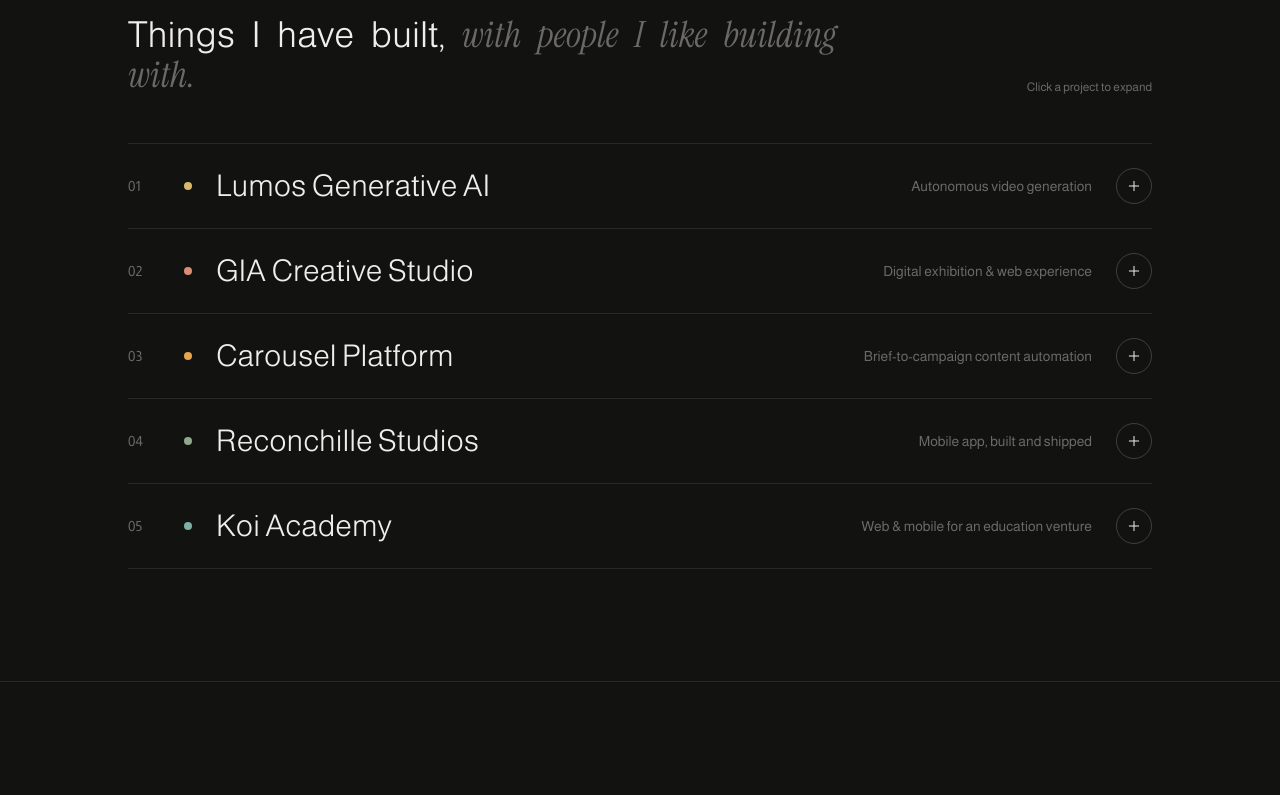
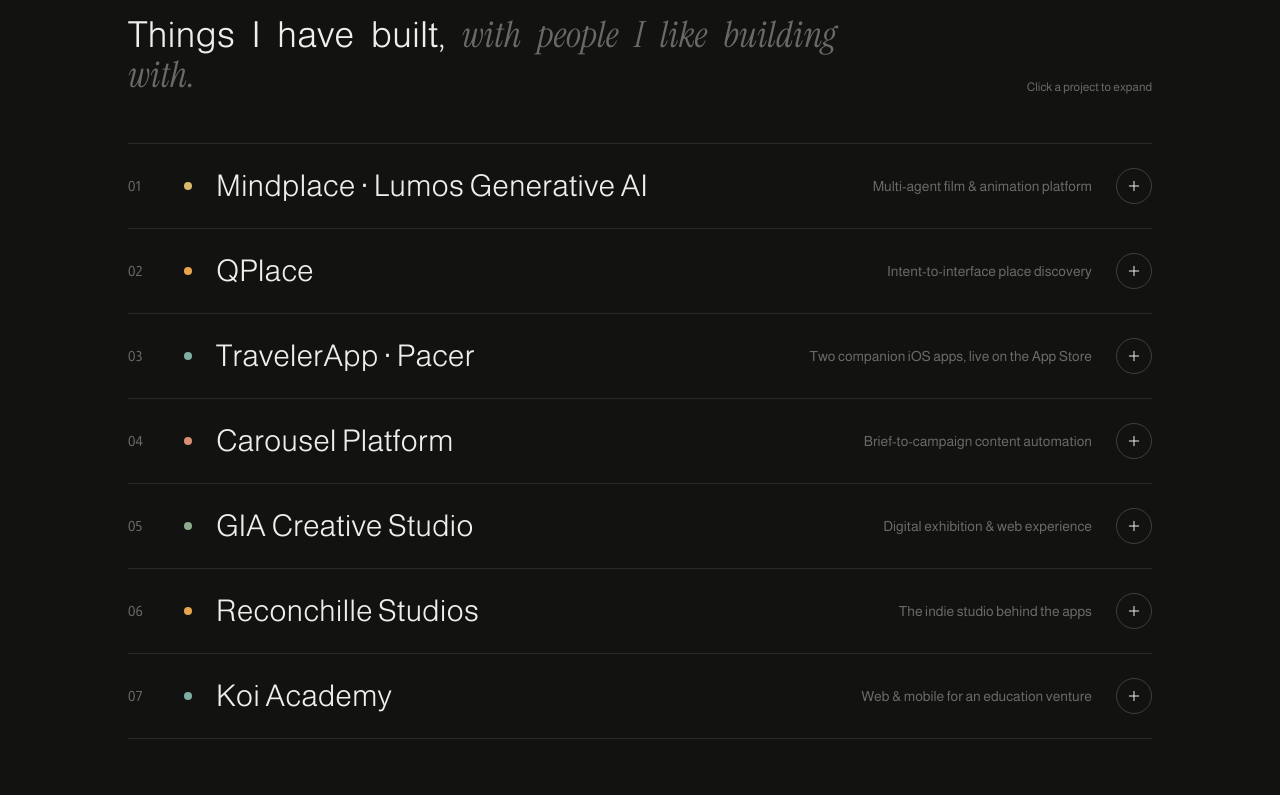
Before and after one commit to hasanbrkdev/hasanbrkdev.github.io, a React (Vite) app: page /#/ in a window 1280 px wide. Shown: the part 3052-3847 px from the top of the page. Built offline with nearby package versions, Linux system fonts and the light colour scheme; the HTML template or start-up script is replaced by a standard one.

Commit message:
content: expand projects with Ege-grade detail — Mindplace/Lumos, QPlace, TravelerApp·Pacer, links and role bullets

```diff
--- a/src/content/profile.ts
+++ b/src/content/profile.ts
@@ -79,14 +79,95 @@
   projects: [
     {
       id: 'lumos',
-      name: 'Lumos Generative AI',
-      tagline: 'Autonomous video generation',
+      name: 'Mindplace · Lumos Generative AI',
+      tagline: 'Multi-agent film & animation platform',
       description:
-        'Custom AI-orchestration pipelines that take a topic from script to finished video without a human in the loop — narration, visuals, motion and edit assembled automatically. Designed the pipeline architecture, prompt systems and rendering automation.',
-      role: 'Pipeline architecture & AI orchestration',
-      stack: ['Python', 'TypeScript', 'LLM orchestration', 'Remotion', 'FFmpeg'],
+        'A multi-agent AI platform for film and animation production — an LLM brain plans, a role-assigned agent crew executes, and a model-agnostic dispatcher drives 8+ image and video engines. The Lumos channel runs on it: videos produced script-to-screen with no human in the loop.',
+      role: 'Agentic pipelines & studio modules',
+      stack: ['Multi-agent orchestration', 'LLM planner / executor', 'Vision QC', 'Next.js', 'Python', 'Remotion', 'FFmpeg'],
       period: '2025 — Present',
       accent: 'gold',
+      badge: 'Building',
+      detail: [
+        'In the agent-driven flows (VisualStoryteller, CortexStoryteller) a Supervisor compiles the brief into an execution plan, then an executor coordinates a role-assigned crew — Creative Director, Writer, Art Director, Director, Composer and a QC agent — with dependency resolution, parallel groups and per-keyframe Vision QC.',
+        'The Studio modules are smaller agentic pipelines of their own, like Moodboard’s composer→critic loop. Underneath both, a model-agnostic dispatcher maps one prompt surface onto 8+ generative engines — manifest-driven and capability-gated, never branching on model id.',
+      ],
+      roleBullets: [
+        'Studio module pipelines — Moodboard, Cartoon, Idea Visualizer and education-content generators',
+        'Autonomous publishing pipeline for the Lumos channel: script → narration → visuals → edit → upload',
+        'Prompt systems, LLM memory and per-keyframe QC loops',
+        'Unattended batch automation for overnight production runs',
+      ],
+      links: [
+        { label: 'mindplace.app', url: 'https://www.mindplace.app' },
+        { label: 'Lumos on YouTube', url: 'https://www.youtube.com/@LumosGenerativeAI' },
+      ],
+    },
+    {
+      id: 'qplace',
+      name: 'QPlace',
+      tagline: 'Intent-to-interface place discovery',
+      description:
+        'A place-discovery system where one natural-language question comes in and what returns over the wire is not a screen but a selection: which widgets from a fixed 16-entry catalog, in what order, at what weight. Server-driven UI under a hard authority boundary.',
+      role: 'AI selection layer & validation',
+      stack: ['Server-driven UI', 'Schema-constrained LLM selection', 'Intent routing', 'Gemini 2.5 Flash', 'Supabase Edge Functions', 'Swift / SwiftUI'],
+      period: '2026 — Now building',
+      accent: 'amber',
+      badge: 'Now building',
+      detail: [
+        'The load-bearing constraint is select ≠ hydrate: the model writes the query and picks the widgets, while deterministic code hydrates every payload from retrieved data — the model is structurally unable to emit a coordinate, an identifier or a URL. Every proposal runs a validator; nothing left falls back to a known-good recipe.',
+        'Around that sits a routed turn pipeline: a heuristic intent router classifies the turn, a four-level depth ladder governs how much session state it may move, and a composer resolves widgets, transitions and next moves. Model calls are placed, not sprinkled.',
+      ],
+      roleBullets: [
+        'Two-person build with Ege Özçelik under Reconchille Studios',
+        'Schema-constrained LLM selection & prompt engineering in edge functions',
+        'Validator / judging layer — contract-test suite over the composition gates',
+      ],
+      links: [{ label: 'Explore QPlace', url: 'https://www.reconchillestudios.com/apps/qplace' }],
+    },
+    {
+      id: 'traveler',
+      name: 'TravelerApp · Pacer',
+      tagline: 'Two companion iOS apps, live on the App Store',
+      description:
+        'Two shipped iOS apps built as real field tools. TravelerApp turns a plain-language wish — “a quiet cafe to read in” — into grounded, geo-fenced discoveries; Pacer is the field-analytics half, turning raw GPS into clean stored routes with HealthKit sync.',
+      role: 'AI discovery pipeline & retrieval',
+      stack: ['Geo-temporal LLM prompting', 'Places-grounded retrieval', 'Structured LLM output', 'Supabase Edge Functions', 'Swift / SwiftUI', 'Kalman filtering'],
+      period: '2024 — Present',
+      accent: 'skyblue',
+      detail: [
+        'Explore is an AI-orchestrated discovery pipeline — a two-stage Gemini flow in an edge function: the model first translates the wish into structured, schema-constrained category queries, which are then grounded against Google Places and geo-fenced before anything reaches the screen.',
+        'Prompt and context are engineered like infrastructure: every request carries location, time of day, weekday and season, so a late-night ask surfaces places that are open now. Pacer runs raw GPS through a Kalman filter and Ramer–Douglas–Peucker simplification into stored encoded polylines.',
+      ],
+      roleBullets: [
+        'Two-person build with Ege Özçelik under Reconchille Studios',
+        'AI discovery pipeline: prompt design, structured output contracts, retrieval grounding',
+        'Context engineering — geo-temporal request enrichment',
+      ],
+      links: [
+        { label: 'TravelerApp on the App Store', url: 'https://apps.apple.com/us/app/travelerapp/id6761769561' },
+        { label: 'Pacer on the App Store', url: 'https://apps.apple.com/us/app/pacer-by-travelerapp/id6773798438' },
+      ],
+    },
+    {
+      id: 'carousel',
+      name: 'Carousel Platform',
+      tagline: 'Brief-to-campaign content automation',
+      description:
+        'A request-to-publish content automation system: teammates submit a brief, and the platform turns it into on-brand Instagram campaigns — rendered programmatically with Remotion and delivered as ready-to-post assets, with an approval flow in between.',
+      role: 'Full-stack development & render pipeline',
+      stack: ['Next.js', 'Supabase', 'Remotion', 'Claude agent skills', 'Row-level security'],
+      period: '2025 — Present',
+      accent: 'rose',
+      detail: [
+        'The generation side is a skill factory: a blueprint produces brand-locked child skills, each carrying its own palette, voice and layout constraints, so every brand renders on-brand without per-post design work. Requests queue in Supabase, an agent picks them up, and Remotion renders final PNG batches.',
+        'An approval workflow sits between generation and publishing — humans see live previews and approve or send back with notes before anything renders at full quality.',
+      ],
+      roleBullets: [
+        'Platform architecture: request panel, queue, agent runtime and render farm',
+        'Skill-factory design — blueprint that generates brand-locked generation skills',
+        'Remotion render pipeline and batch export',
+      ],
     },
     {
       id: 'gia',
@@ -97,29 +178,20 @@
       role: 'Web development & interactive experience',
       stack: ['TypeScript', 'React', 'Creative web'],
       period: '2025',
-      accent: 'rose',
-    },
-    {
-      id: 'carousel',
-      name: 'Carousel Platform',
-      tagline: 'Brief-to-campaign content automation',
-      description:
-        'A request-to-publish content automation system: teammates submit a brief, and the platform turns it into on-brand Instagram campaigns — rendered programmatically with Remotion and delivered as ready-to-post assets, with an approval flow in between.',
-      role: 'Full-stack development & render pipeline',
-      stack: ['Next.js', 'Supabase', 'Remotion', 'Claude agent skills'],
-      period: '2025 — Present',
-      accent: 'amber',
+      accent: 'moss',
+      links: [{ label: 'giacreativestudio.com', url: 'https://www.giacreativestudio.com' }],
     },
     {
       id: 'reconchille',
       name: 'Reconchille Studios',
-      tagline: 'Mobile app, built and shipped',
+      tagline: 'The indie studio behind the apps',
       description:
-        'Mobile application developed and deployed to production for Reconchille Studios — from UI implementation through release, working directly with the studio on iterations.',
-      role: 'Mobile development & deployment',
-      stack: ['Cross-platform mobile', 'Product delivery'],
-      period: '2025',
-      accent: 'moss',
+        'The two-person app studio where QPlace, TravelerApp and Pacer live — product development from architecture through App Store release, shipped and iterated with real users.',
+      role: 'Product engineering & delivery',
+      stack: ['iOS', 'Supabase', 'AI pipelines', 'App Store delivery'],
+      period: '2024 — Present',
+      accent: 'amber',
+      links: [{ label: 'reconchillestudios.com', url: 'https://www.reconchillestudios.com' }],
     },
     {
       id: 'koi',
@@ -160,7 +232,7 @@
       title: 'AI-native product partnership',
       org: 'with Ege Özçelik',
       description:
-        'Active two-person product team: Lumos autonomous video pipelines, GIA Creative Studio, Reconchille Studios mobile, Koi Academy and a brief-to-campaign content automation platform.',
+        'Active two-person product team under Reconchille Studios: Mindplace multi-agent platform & the Lumos channel, QPlace, TravelerApp · Pacer on the App Store, GIA Creative Studio, Koi Academy and a brief-to-campaign content automation platform.',
       kind: 'partnership',
     },
   ],
@@ -168,7 +240,7 @@
   resume: {
     phone: '+90 (532) 137 74 05',
     summary:
-      'Electrical & Electronics Engineering graduate (Ege University) working as a software & AI engineer. Over the last year, shipped AI-native products in an active two-person team: autonomous video-generation pipelines (Lumos), creative web platforms (GIA Creative Studio), a production mobile app (Reconchille Studios) and a brief-to-campaign content automation platform. Systems thinking from an EE background; daily tools are TypeScript, Python, React/Next.js, Supabase and LLM orchestration.',
+      'Electrical & Electronics Engineering graduate (Ege University) working as a software & AI engineer. Over the last year, shipped AI-native products in an active two-person team under Reconchille Studios: a multi-agent film & animation platform (Mindplace / Lumos), iOS apps live on the App Store (TravelerApp · Pacer), a server-driven-UI discovery app (QPlace), creative web platforms (GIA Creative Studio) and a brief-to-campaign content automation platform. Systems thinking from an EE background; daily tools are TypeScript, Python, React/Next.js, Supabase and LLM orchestration.',
     skillGroups: [
       {
         label: 'Languages',
@@ -198,11 +270,12 @@
         period: '2025 — Present',
         location: 'İzmir, Turkey',
         bullets: [
-          'Designed and operate autonomous video-generation pipelines at Lumos — script, narration, visuals and edit produced end-to-end without manual steps.',
+          'Build agentic pipelines on Mindplace, a multi-agent film & animation platform — studio modules (Moodboard, Cartoon, Idea Visualizer) and the autonomous script-to-screen pipeline behind the Lumos channel.',
+          'Co-develop QPlace (Reconchille Studios): schema-constrained LLM selection and the validator layer of a server-driven-UI discovery app.',
+          'AI discovery pipeline for TravelerApp · Pacer, two iOS apps live on the App Store — structured LLM output contracts and places-grounded retrieval.',
+          'Built a brief-to-campaign content automation platform (Next.js, Supabase, Remotion) with an approval workflow and programmatic rendering.',
           'Built the website and interactive exhibition simulation for GIA Creative Studio.',
-          'Developed and shipped a production mobile app for Reconchille Studios.',
           'Full-stack development for Koi Academy across web and mobile (under NDA).',
-          'Built a brief-to-campaign content automation platform (Next.js, Supabase, Remotion) with an approval workflow and programmatic rendering.',
         ],
       },
       {
--- a/src/content/schema.ts
+++ b/src/content/schema.ts
@@ -30,6 +30,14 @@
   accent: z.enum(['amber', 'moss', 'skyblue', 'rose', 'gold']),
   link: z.string().url().optional(),
   confidential: z.boolean().optional(),
+  /** Short status chip, e.g. "Now building". */
+  badge: z.string().optional(),
+  /** Rich expandable paragraphs (Ege-style deep dive). */
+  detail: z.array(z.string().min(1)).optional(),
+  /** Detailed contribution bullets. */
+  roleBullets: z.array(z.string().min(1)).optional(),
+  /** Outbound links: live site, App Store, source, channel. */
+  links: z.array(z.object({ label: z.string().min(1), url: z.string().url() })).optional(),
 })
 
 export const journeyItemSchema = z.object({
```
